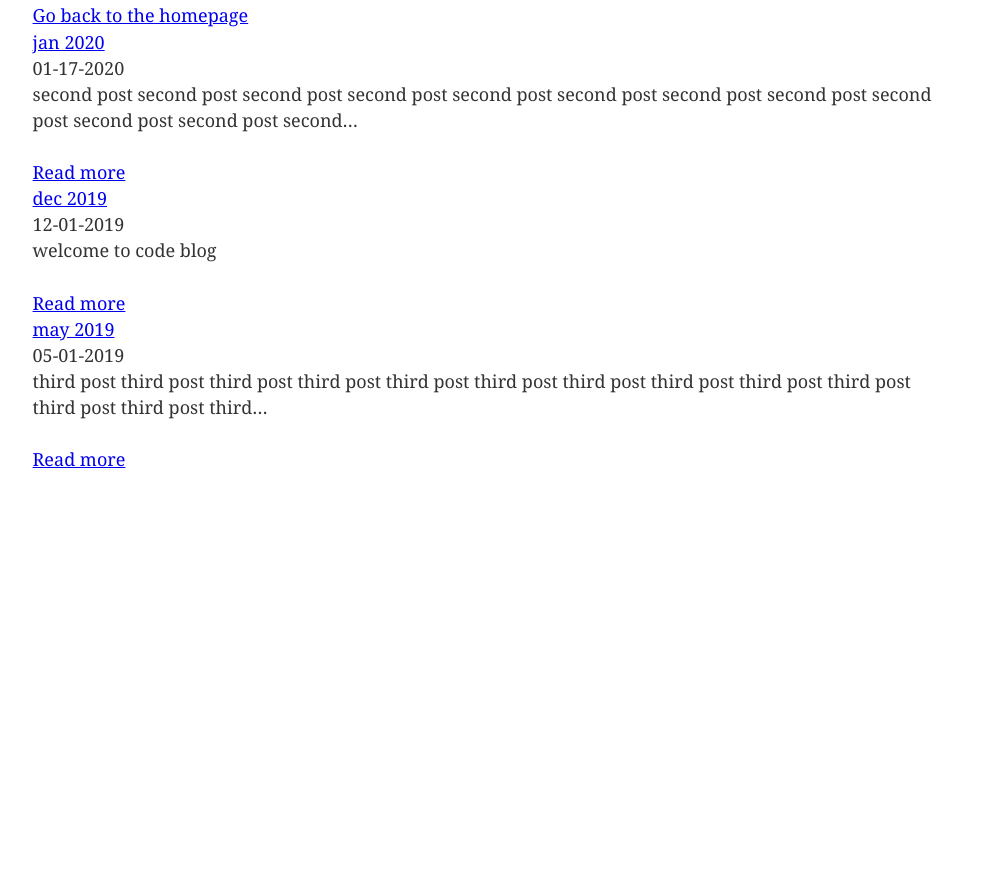
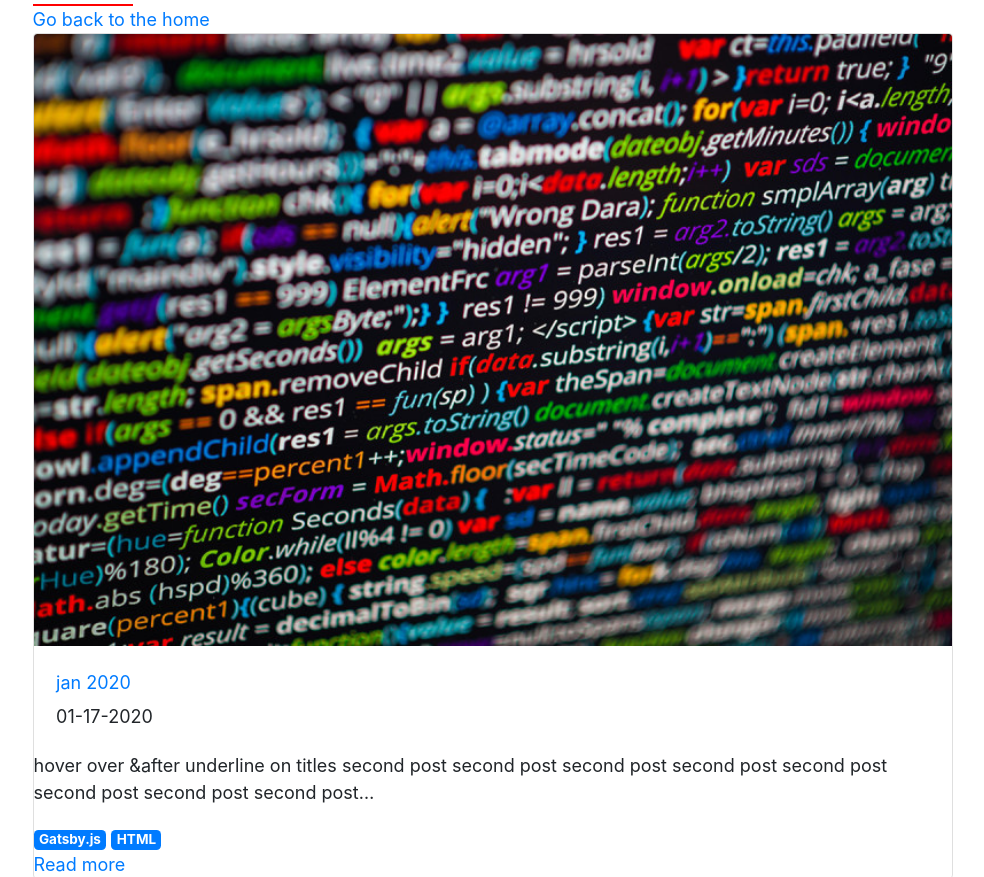
Before and after one commit to cesarcast1llo/portfolio, a Gatsby site: page /blog in a window 1280 px wide. Shown: the part 191-1068 px from the top of the page, without its empty margins (147-1131 px from the left). Before the commit the page ends 800 px from the top, so only its background shows below. Built offline with nearby package versions, Linux system fonts and the light colour scheme; Gatsby itself is replaced by a stand-in of ours.

Commit message:
blog updated and running with Bootstrap, need tags/posts pages

```diff
--- a/package.json
+++ b/package.json
@@ -5,6 +5,7 @@
   "version": "0.1.0",
   "author": "Kyle Mathews <mathews.kyle@gmail.com>",
   "dependencies": {
+    "bootstrap": "^4.4.1",
     "gatsby": "^2.18.12",
     "gatsby-image": "^2.2.34",
     "gatsby-plugin-manifest": "^2.2.31",
--- a/src/components/Post.js
+++ b/src/components/Post.js
@@ -1,10 +1,23 @@
-import React from "react"
-import { Link } from "gatsby"
-import { Card, CardTitle, CardText, CardSubtitle, CardBody } from "reactstrap"
+import React from 'react';
+import { Link } from 'gatsby';
+import Img from 'gatsby-image';
+import {
+  Card,
+  CardTitle,
+  CardText,
+  CardSubtitle,
+  CardBody,
+  Badge
+} from 'reactstrap';
+import { slugify } from '../utils/utilityFunctions.js';
 
-const Post = ({ title, date, path, body }) => {
+const Post = ({ title, date, path, body, fluid, tags }) => {
+  // or {props.title}, {props.date} etc
   return (
     <Card>
+      <Link to={path}>
+        <Img className="card-img-top" fluid={fluid} />
+      </Link>
       <CardBody>
         <CardTitle>
           <Link to={path}>{title}</Link>
@@ -12,9 +25,16 @@ const Post = ({ title, date, path, body }) => {
         <CardSubtitle>{date}</CardSubtitle>
       </CardBody>
       <CardText>{body}</CardText>
+      <div style={{ display: 'inline-block' }}>
+        {tags.map(tag => (
+          <Link key={tag + 'tag'} to={`/tags/${slugify(tag)}/`}>
+            <Badge color="primary">{tag}</Badge>{' '}
+          </Link>
+        ))}
+      </div>
       <Link to={path}>Read more</Link>
     </Card>
-  )
-}
+  );
+};
 
-export default Post
+export default Post;
--- a/src/components/layout.js
+++ b/src/components/layout.js
@@ -5,11 +5,11 @@
  * See: https://www.gatsbyjs.org/docs/use-static-query/
  */
 
-import React from "react"
-import PropTypes from "prop-types"
-import { useStaticQuery, graphql } from "gatsby"
-import Header from "./header"
-import "./layout.css"
+import React from 'react';
+import PropTypes from 'prop-types';
+import { useStaticQuery, graphql } from 'gatsby';
+import Header from './header';
+import './layout.css';
 // import "../styles/index.scss"
 
 const Layout = ({ children }) => {
@@ -21,7 +21,7 @@ const Layout = ({ children }) => {
         }
       }
     }
-  `)
+  `);
 
   return (
     <>
@@ -31,17 +31,33 @@ const Layout = ({ children }) => {
           margin: `0 auto`,
           maxWidth: 960,
           padding: `0px 1.0875rem 1.45rem`,
-          paddingTop: 0,
+          paddingTop: 0
         }}
       >
         <main>{children}</main>
       </div>
+      <script
+        src="https://cdnjs.cloudflare.com/ajax/libs/popper.js/1.14.7/umd/popper.min.js"
+        integrity="sha384-UO2eT0CpHqdSJQ6hJty5KVphtPhzWj9WO1clHTMGa3JDZwrnQq4sF86dIHNDz0W1"
+        crossOrigin="anonymous"
+      ></script>
+      <script
+        src="https://stackpath.bootstrapcdn.com/bootstrap/4.3.1/js/bootstrap.min.js"
+        integrity="sha384-JjSmVgyd0p3pXB1rRibZUAYoIIy6OrQ6VrjIEaFf/nJGzIxFDsf4x0xIM+B07jRM"
+        crossOrigin="anonymous"
+      ></script>
+      <link
+        href="https://maxcdn.bootstrapcdn.com/bootstrap/4.3.1/css/bootstrap.min.css"
+        rel="stylesheet"
+        integrity="sha384-ggOyR0iXCbMQv3Xipma34MD+dH/1fQ784/j6cY/iJTQUOhcWr7x9JvoRxT2MZw1T"
+        crossOrigin="anonymous"
+      />
     </>
-  )
-}
+  );
+};
 
 Layout.propTypes = {
-  children: PropTypes.node.isRequired,
-}
+  children: PropTypes.node.isRequired
+};
 
-export default Layout
+export default Layout;
--- a/src/pages/blog.js
+++ b/src/pages/blog.js
@@ -1,14 +1,21 @@
-import React from "react"
-import { Link, StaticQuery } from "gatsby"
-import Layout from "../components/layout"
-import SEO from "../components/seo"
-import Post from "../components/Post"
+import React from 'react';
+import { Link, StaticQuery } from 'gatsby';
+import Layout from '../components/layout';
+import SEO from '../components/seo';
+import Post from '../components/Post';
+import { Row, Col } from 'reactstrap';
 
 const Blog = () => (
   <Layout>
     <SEO title="Page two" />
     <h1>Hi from the blog page</h1>
-    <Link to="/">Go back to the homepage</Link>
+    <Row>
+      <Col>
+        <div style={{ border: '1px solid red', width: 100 }}></div>
+      </Col>
+    </Row>
+
+    <Link to="/">Go back to the home</Link>
     <StaticQuery
       query={blogQuery}
       render={data => {
@@ -16,18 +23,21 @@ const Blog = () => (
           <div>
             {data.allMarkdownRemark.edges.map(({ node }) => (
               <Post
+                key={node.id}
                 title={node.frontmatter.title}
                 path={node.frontmatter.path}
                 date={node.frontmatter.date}
                 body={node.excerpt}
+                fluid={node.frontmatter.Image.childImageSharp.fluid}
+                tags={node.frontmatter.tags}
               />
             ))}
           </div>
-        )
+        );
       }}
     />
   </Layout>
-)
+);
 
 const blogQuery = graphql`
   query MyQuery {
@@ -39,12 +49,20 @@ const blogQuery = graphql`
             title
             date(formatString: "MM-DD-YYYY")
             path
+            tags
+            Image {
+              childImageSharp {
+                fluid(maxWidth: 600) {
+                  ...GatsbyImageSharpFluid
+                }
+              }
+            }
           }
           excerpt
         }
       }
     }
   }
-`
+`;
 
-export default Blog
+export default Blog;
--- a/src/pages/posts/001-first-post.md
+++ b/src/pages/posts/001-first-post.md
@@ -1,7 +1,12 @@
 ---
-title: "dec 2019"
+title: 'dec 2019'
 date: 2019-12-01
-path: "/first-post/"
+path: '/first-post'
+Image: '../../images/code.jpg'
+tags:
+  - code
+  - React
 ---
 
 welcome to code blog
+image: '../../images/code.jpg'
--- a/src/pages/posts/002-second-post.md
+++ b/src/pages/posts/002-second-post.md
@@ -1,7 +1,12 @@
 ---
-title: "jan 2020"
+title: 'jan 2020'
 date: 2020-01-17
-path: "/second-post/"
+path: '/second-post'
+Image: '../../images/code.jpg'
+tags:
+  - Gatsby.js
+  - HTML
 ---
 
+hover over &after underline on titles
 second post second post second post second post second post second post second post second post second post second post second post second post second post second post second post second post second post second post second post second post second post second post second post second post second post second post second post second post second post second post second post second post second post second post second post second post second post second post second post second post second post second post
--- a/src/pages/posts/003-third-post.md
+++ b/src/pages/posts/003-third-post.md
@@ -1,7 +1,11 @@
 ---
-title: "may 2019"
+title: 'may 2019'
 date: 2019-05-01
-path: "/third-post/"
+path: '/third-post'
+Image: '../../images/code.jpg'
+tags:
+  - Next.js
+  - Mailer
 ---
 
 third post third post third post third post third post third post third post third post third post third post third post third post third post third post third post third post third post third post third post third post third post third post third post third post third post third post third post third post third post third post third post third post third post third post third post third post third post third post third post third post third post third post third post third post third post third post third post third post third post third post third post third post third post
--- /dev/null
+++ b/src/utils/utilityFunctions.js
@@ -0,0 +1,12 @@
+const slugify = function(text) {
+  return text
+    .toString()
+    .toLowerCase()
+    .replace(/\s+/g, '-') // Replace spaces with -
+    .replace(/[^\w-]+/g, '') // Remove all non-word chars
+    .replace(/--+/g, '-') // Replace multiple - with single -
+    .replace(/^-+/, '') // Trim - from start of text
+    .replace(/-+$/, ''); // Trim - from end of text
+};
+
+module.exports = { slugify };
```
Also changed, not shown: gatsby-node.js (+15 -6 lines), src/pages/index.js (+7 -7 lines), src/templates/tagsTemplate.js (added, +13 -0 lines), src/images/code.jpg (added), 1 other file.
